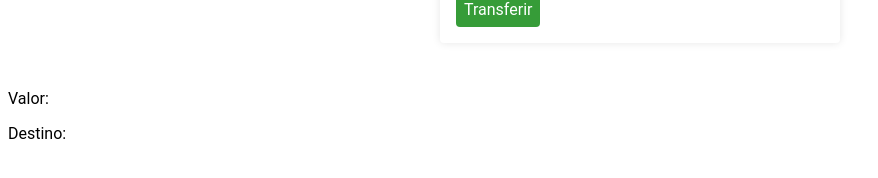
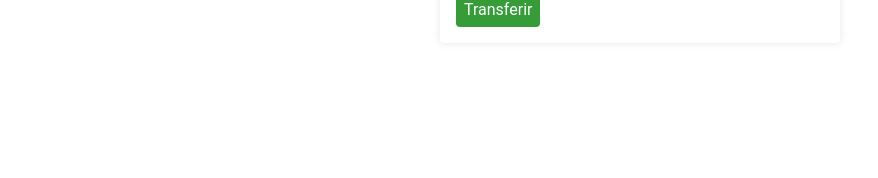
Before and after one commit to wallacewts/bytebank, an Angular app: page / in a window 1280 px wide. Shown: the part 266-444 px from the top of the page, without its empty margins (0-878 px from the left). Built offline with nearby package versions, Linux system fonts and the light colour scheme.

Commit message:
replace transfer by mutiple transfers

```diff
--- a/src/app/app.component.html
+++ b/src/app/app.component.html
@@ -1,3 +1,3 @@
 <app-new-transfer (transferEvent)="transferListenner($event)"></app-new-transfer>
 
-<app-extract [transfer]="transfer"></app-extract>
+<app-extract [transfers]="transfers"></app-extract>
--- a/src/app/app.component.ts
+++ b/src/app/app.component.ts
@@ -7,9 +7,9 @@ import { Component } from '@angular/core';
   styleUrls: ['./app.component.scss']
 })
 export class AppComponent {
-  transfer: ITransfer;
+  transfers: ITransfer[] = [];
 
   transferListenner(transfer: ITransfer) {
-    this.transfer = transfer;
+    this.transfers.push(transfer);
   }
 }
--- a/src/app/extract/extract.component.html
+++ b/src/app/extract/extract.component.html
@@ -1,2 +1,5 @@
-<p>Valor: {{ transfer?.value }}</p>
-<p>Destino: {{ transfer?.destination }}</p>
+<div *ngFor="let transfer of transfers">
+  <p>Valor: {{ transfer.value }}</p>
+  <p>Destino: {{ transfer.destination }}</p>
+  <hr>
+</div>
--- a/src/app/extract/extract.component.ts
+++ b/src/app/extract/extract.component.ts
@@ -7,7 +7,7 @@ import { Component, Input, OnInit } from '@angular/core';
   styleUrls: ['./extract.component.scss']
 })
 export class ExtractComponent implements OnInit {
-  @Input() transfer: ITransfer;
+  @Input() transfers: ITransfer[];
 
   constructor() { }
 
```
